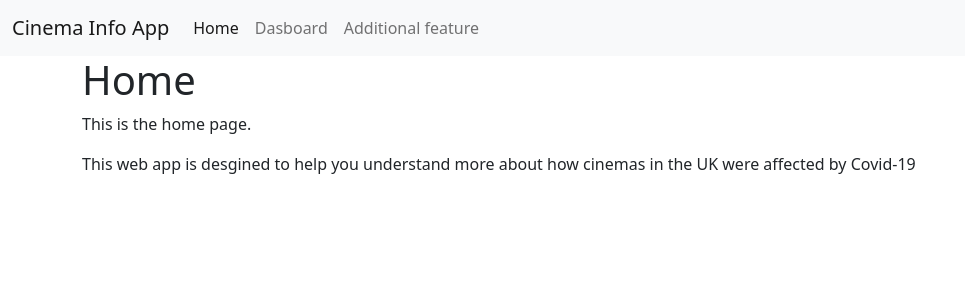
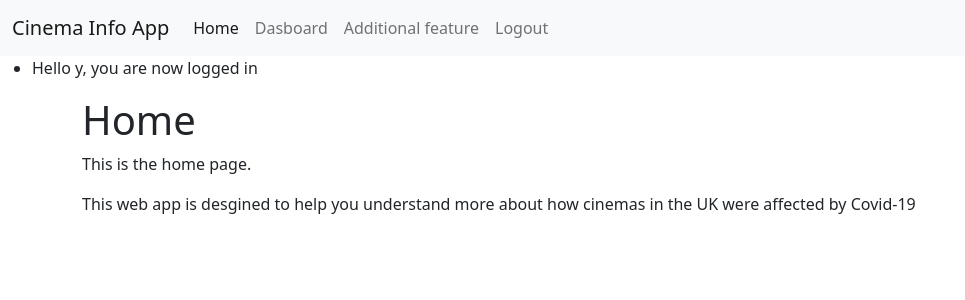
Before and after one commit to Yaseen048/comp0034-cw1-i-Yaseen048, a Flask app: page / in a window 1280 px wide. Shown: the top 300 px of the page, without its empty margins (0-965 px from the left). Run offline with Flask 3, Linux system fonts and the light colour scheme; a user stored in the database is signed in.

Commit message:
added login/register/logout button to navbar

```diff
--- a/flask_app/main/routes.py
+++ b/flask_app/main/routes.py
@@ -1,8 +1,11 @@
-from turtle import title
-from flask import Blueprint, render_template
+from flask import Blueprint, render_template, flash
+from flask_login import current_user
 
 main_bp = Blueprint('main', __name__)
 
 @main_bp.route('/')
 def index():
+    if not current_user.is_anonymous:
+        name = current_user.first_name
+        flash(f'Hello {name}, you are now logged in')
     return render_template('index.html', title = "Home")
--- a/flask_app/templates/navbar.html
+++ b/flask_app/templates/navbar.html
@@ -15,6 +15,18 @@
         <li class="nav-item">
           <a class="nav-link" href="#">Additional feature</a>
         </li>
+        {% if current_user.is_anonymous %}
+        <li class="nav-item">
+          <a class="nav-link" href="{{ url_for('auth.login') }}">Login</a>
+        </li>
+        <li class="nav-item">
+          <a class="nav-link" href="{{ url_for('auth.signup') }}">Sign up</a>
+        </li>
+        {% else %}
+        <li class="nav-item">
+          <a class="nav-link" href="{{ url_for('auth.logout') }}">Logout</a>
+        </li>
+        {% endif %}
       </ul>
     </div>
   </div>
```
